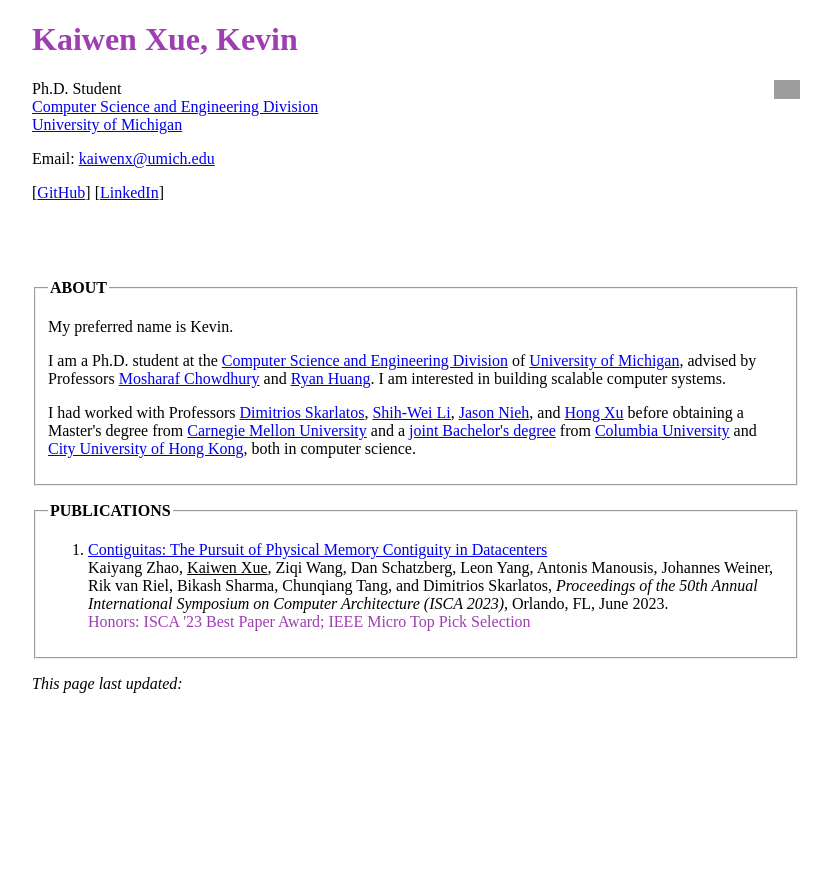
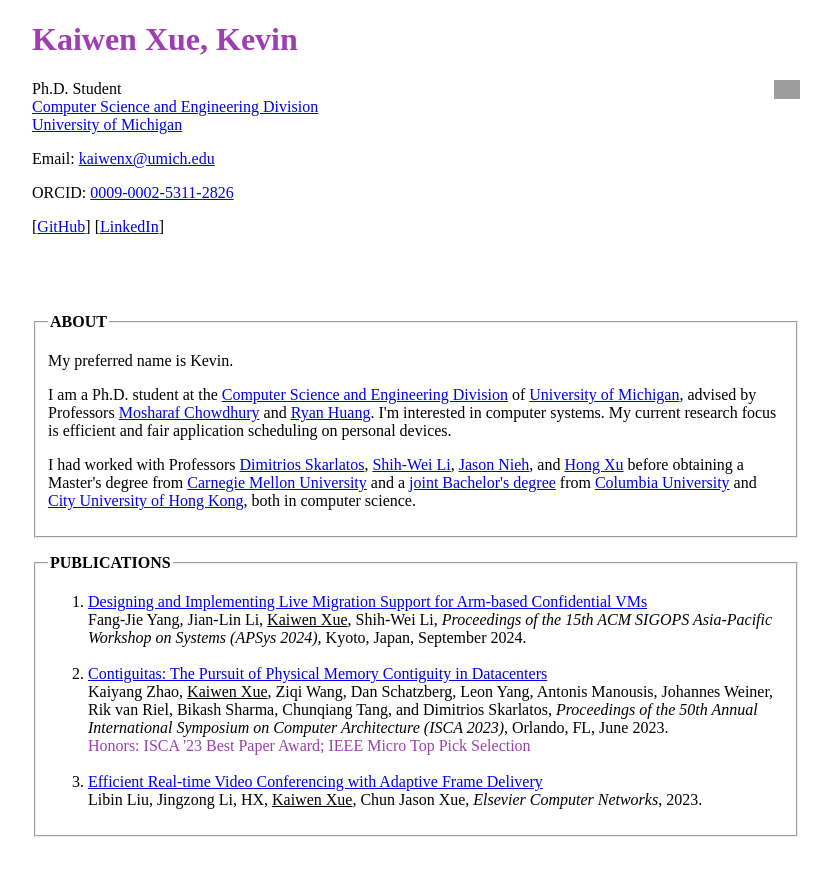
Before and after one commit to KevinRSX/kevinrsx.github.io, a Jekyll site: the page built from index.html, in a window 1280 px wide. Shown: the top 876 px of the page, without its empty margins (224-1055 px from the left). Built offline with Jekyll 4.4.1, drawn with Linux system fonts in a browser that asks for light colours; grey boxes are pictures that could not be loaded.

Commit message:
Update some papers

```diff
--- a/index.html
+++ b/index.html
@@ -12,6 +12,7 @@
   </br><a href="https://cse.engin.umich.edu/">Computer Science and Engineering Division</a>
   </br><a href="https://umich.edu/">University of Michigan</a></p>
 <p>Email: <a href="mailto:kaiwenx@umich.edu">kaiwenx@umich.edu</a></p>
+<p>ORCID: <a href="https://orcid.org/0009-0002-5311-2826">0009-0002-5311-2826</a></p>
 <p>
   [<a href="https://github.com/kevinrsx">GitHub</a>]
   [<a href="https://www.linkedin.com/in/kaiwen-xue-498220220/">LinkedIn</a>]
@@ -28,7 +29,8 @@
 <a href="https://umich.edu/">University of Michigan</a>, advised by Professors
 <a href="https://www.mosharaf.com/">Mosharaf Chowdhury</a>
 and <a href="https://web.eecs.umich.edu/~ryanph/">Ryan Huang</a>.
-I am interested in building scalable computer systems.
+I'm interested in computer systems. My current research focus is efficient and
+fair application scheduling on personal devices.
   </p>
   <p>
 I had worked with Professors
@@ -48,6 +50,15 @@
 <fieldset>
   <legend><strong>PUBLICATIONS</strong></legend>
   <ol>
+    <li><a href="https://dl.acm.org/doi/10.1145/3678015.3680488">
+Designing and Implementing Live Migration Support for Arm-based Confidential VMs
+    </a></br>
+Fang-Jie Yang, Jian-Lin Li, <u>Kaiwen Xue</u>, Shih-Wei Li, <em>Proceedings of the 15th
+ACM SIGOPS Asia-Pacific Workshop on Systems
+(APSys 2024)</em>, Kyoto, Japan, September 2024.</br>
+    </li>
+    </br>
+
     <li><a href="./publications/contiguitas_isca23.pdf">
 Contiguitas: The Pursuit of Physical Memory Contiguity in Datacenters
     </a></br>
@@ -56,9 +67,17 @@
 Chunqiang Tang, and Dimitrios Skarlatos, <em>Proceedings of the 50th Annual
 International Symposium on Computer Architecture (ISCA 2023)</em>, Orlando,
 FL, June 2023.</br>
-  <div id="nogizaka-purple">Honors: ISCA '23 Best Paper Award; IEEE Micro Top Pick Selection</div>
-  </li>
+    <div id="nogizaka-purple">Honors: ISCA '23 Best Paper Award; IEEE Micro Top Pick Selection</div>
+    </li>
+    </br>
+
+    <li><a href="https://dl.acm.org/doi/10.1016/j.comnet.2023.109918">
+Efficient Real-time Video Conferencing with Adaptive Frame Delivery
+    </a></br>
+Libin Liu, Jingzong Li, HX, <u>Kaiwen Xue</u>, Chun Jason Xue, <em>Elsevier Computer
+Networks</em>, 2023.
+    </li>
   </ol>
 </fieldset>
 
-<p><em>This page last updated: {{ page.last_modified_at | date: '%B %d, %Y'}}</em></p>
+<!-- <p><em>This page last updated: {{ page.last_modified_at | date: '%B %d, %Y'}}</em></p> -->
```
